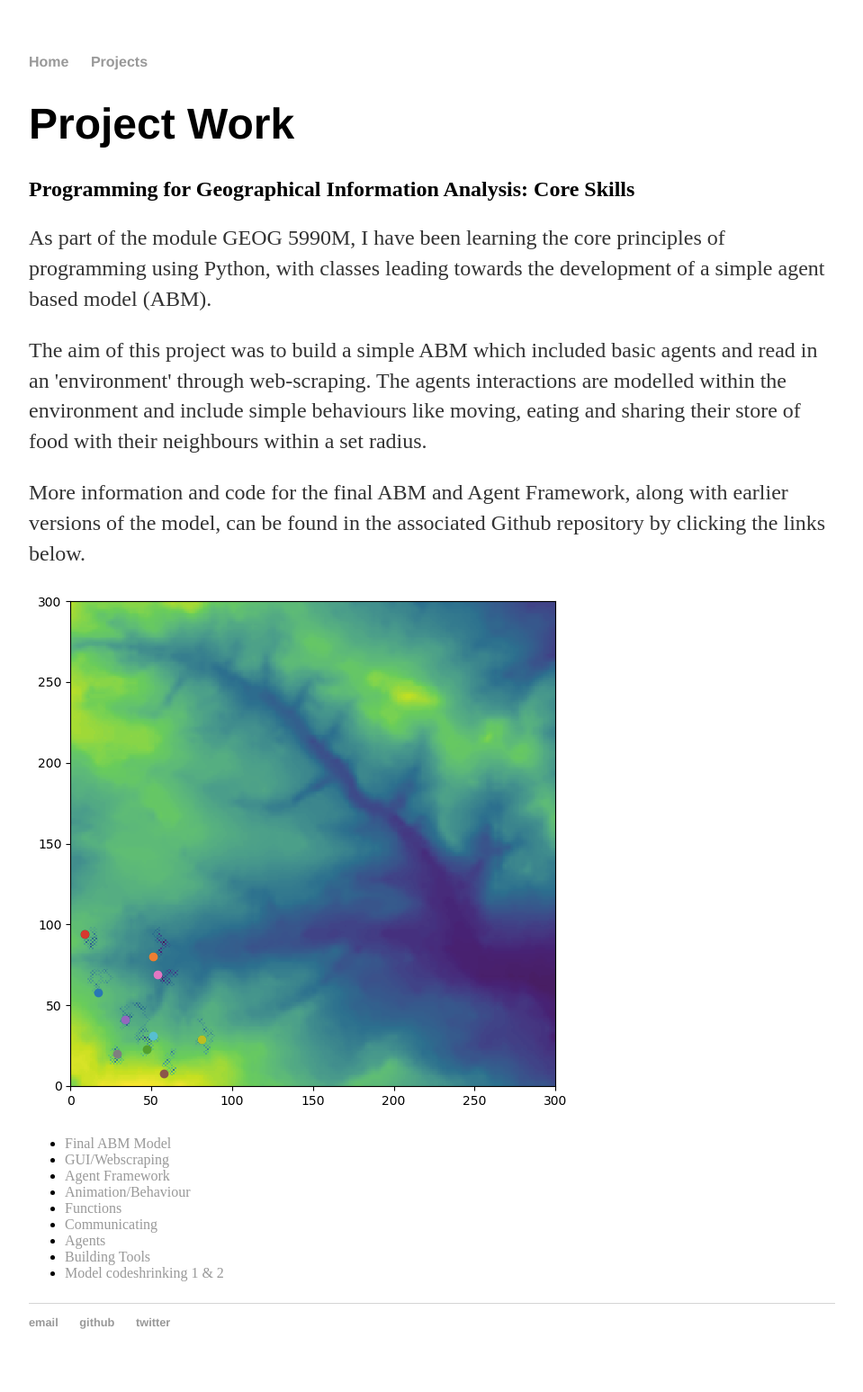
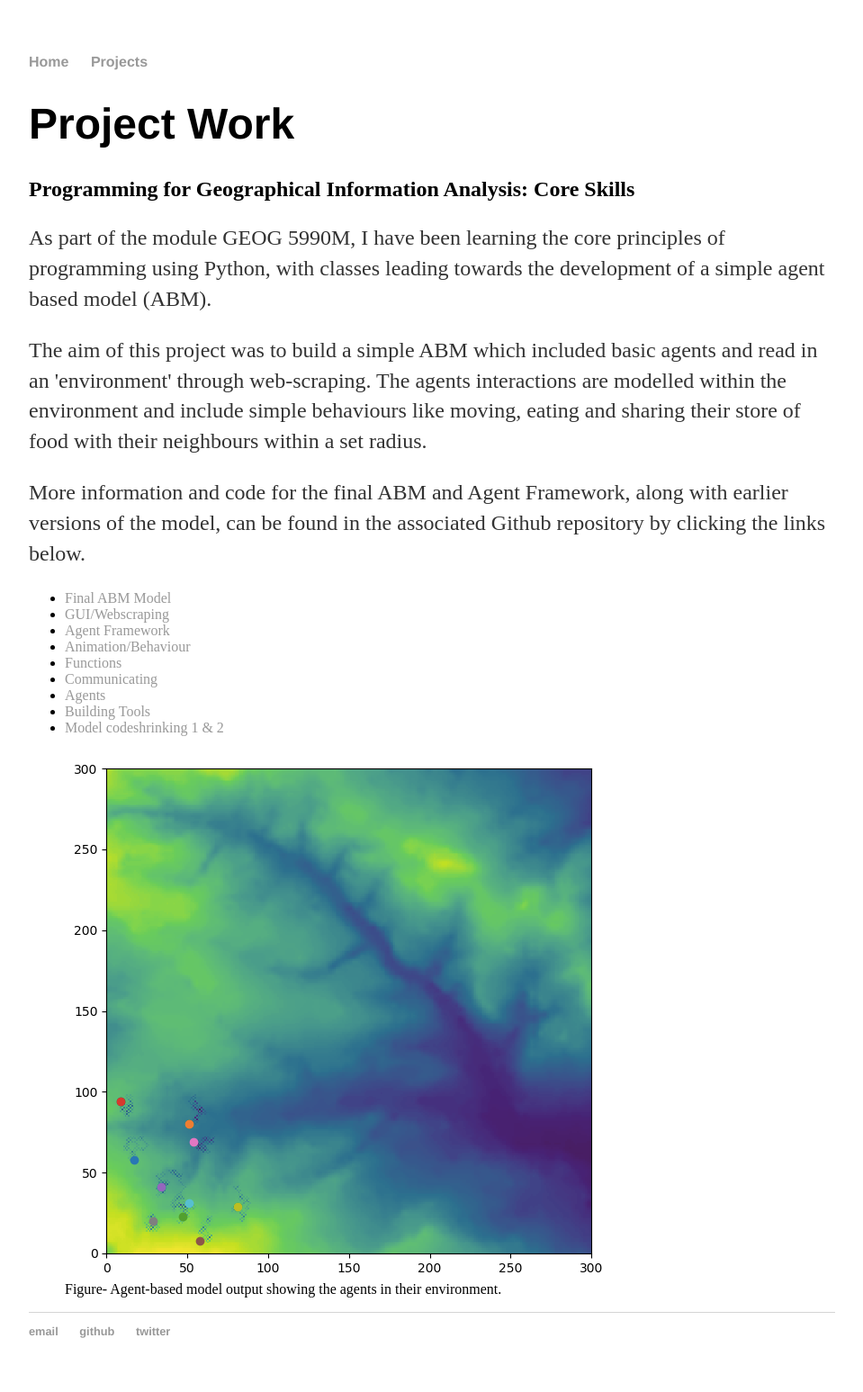
Before and after one commit to ee16hls/ee16hls.github.io, a Jekyll site: the page built from projects/index.html, in a window 1280 px wide. Shown: the whole page at 90% size, without its empty margins (160-1119 px from the left). Built offline with Jekyll 4.4.1, drawn with Linux system fonts in a browser that asks for light colours.

Commit message:
update figure

```diff
--- a/projects/index.html
+++ b/projects/index.html
@@ -13,8 +13,6 @@ title: projects
   <p>The aim of this project was to build a simple ABM which included basic agents and read in an 'environment' through web-scraping. The agents interactions are modelled within the environment and include simple behaviours like moving, eating and sharing their store of food with their neighbours within a set radius.</p>
 
   <p>More information and code for the final ABM and Agent Framework, along with earlier versions of the model, can be found in the associated Github repository by clicking the links below.</p>
-
-  <img src="ABMoutput.png" alt="Figure showing the ABM output with the agents in their 'environment'" style+"width:500px;height600px;">
 
   <ul>
     <p style= "color:blue;">
@@ -32,5 +30,9 @@ title: projects
     </p>
   </ul>
 
+  <figure>
+    <img src="ABMoutput.png" alt="Figure showing the ABM output with the agents in their 'environment'" style+"width:300px;height400px;">
+    <figcaption>Figure- Agent-based model output showing the agents in their environment.</figcaption>
+  </figure>
 
 </body>
```
